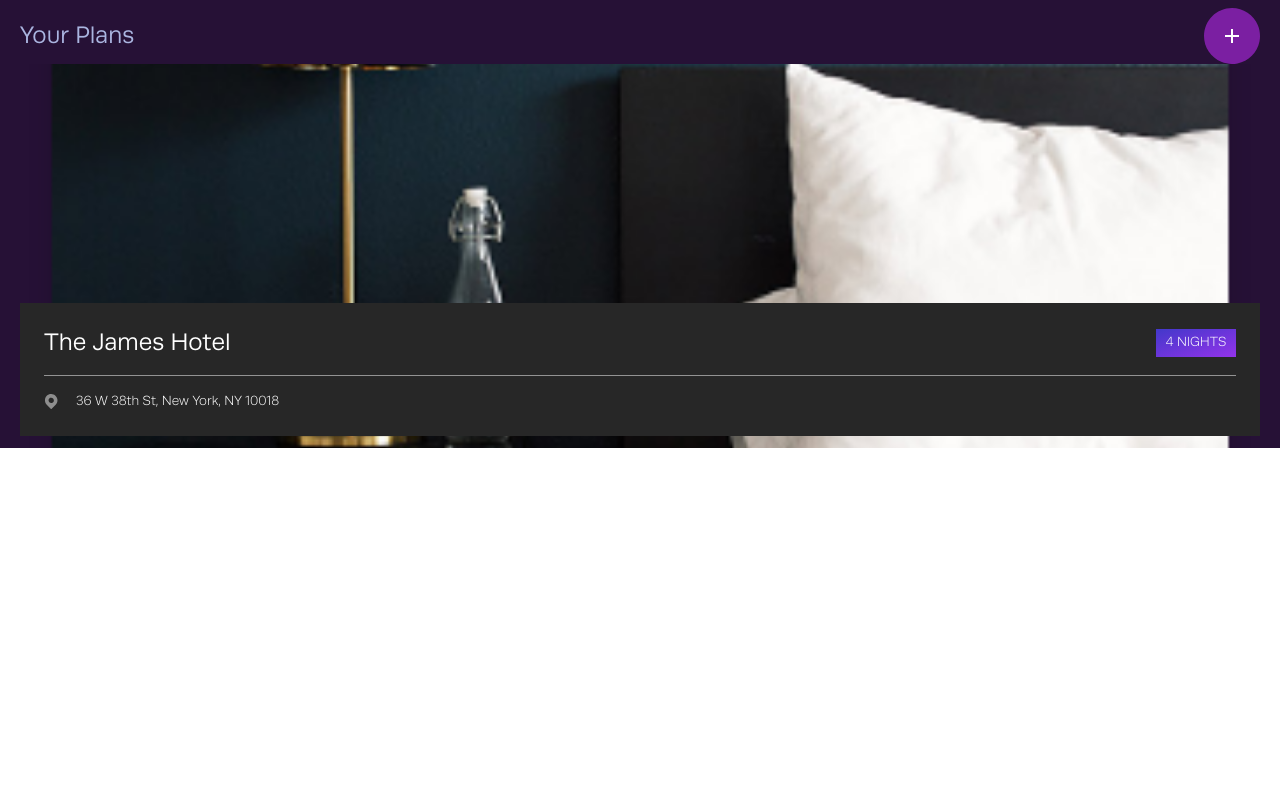
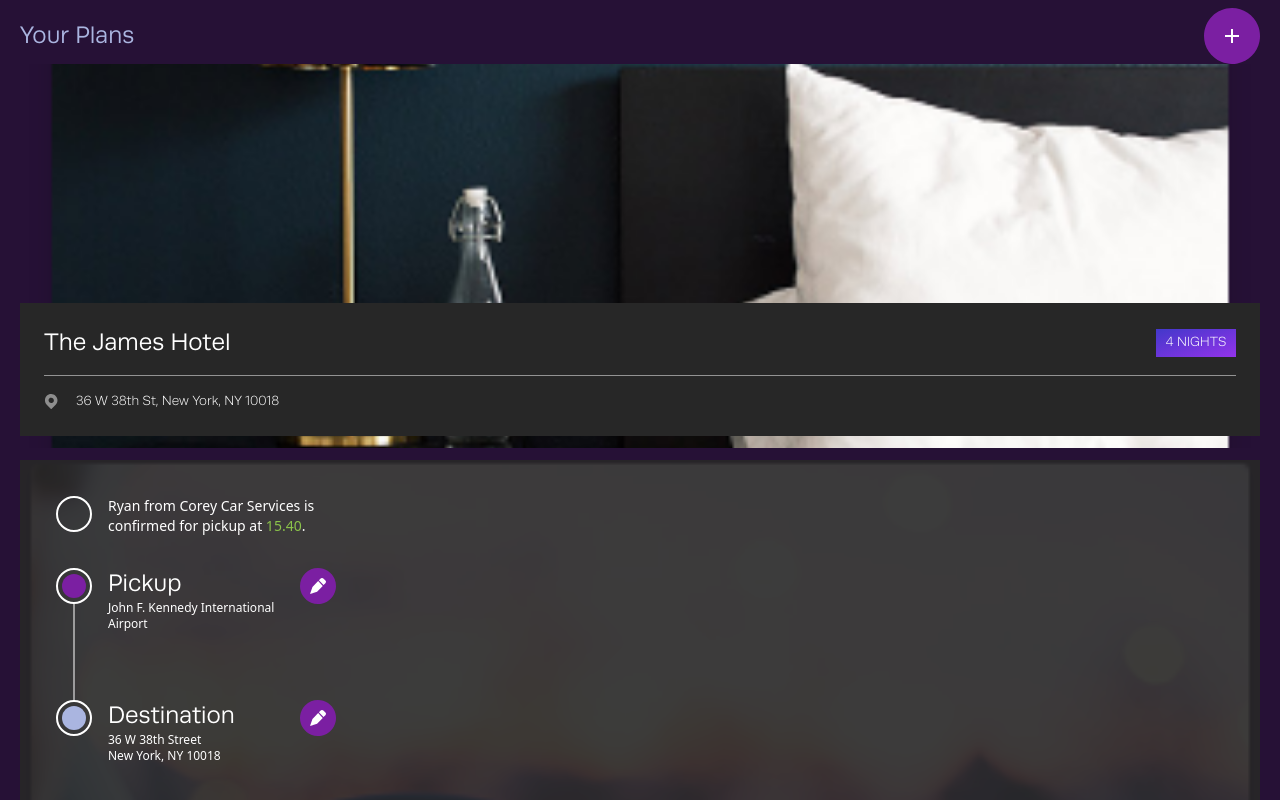
Before and after one commit to allanfernds/teste-pratico-falqon, a React (Vite) app: page / in a window 1280 px wide. Shown: the part 556-1356 px from the top of the page. Before the commit the page ends 1004 px from the top, so only its background shows below. Built offline with nearby package versions, Linux system fonts and the light colour scheme.

Commit message:
transporte card created

```diff
--- /dev/null
+++ b/src/components/TransportationCard.jsx
@@ -0,0 +1,38 @@
+import React from "react";
+import WaypointMark from "./WaypointMark";
+
+function TransportationCard() {
+  return (
+    <div className="bg-driver bg-cover bg-no-repeat mt-3">
+      <div className="bg-custom-soft-black bg-opacity-90 pl-9 py-9">
+        <ol className="flex-col">
+          <li>
+            <div className="flex content-start items-start gap-2 flex-wrap mb-8">
+              <div className="flex-col gap-0">
+                <div className="flex justify-center items-center border-2 border-white w-9 h-9  rounded-full "></div>
+              </div>
+              <div className="flex items-start flex-wrap">
+                <p className="text-white ml-2 text-sm w-52">
+                  Ryan from Corey Car Services is confirmed for pickup at
+                  <span className="text-custom-vivid-green"> 15.40</span>.
+                </p>
+              </div>
+            </div>
+            <WaypointMark
+              vehicle="Pickup"
+              street="John F. Kennedy International "
+              referencePoint="Airport"
+            />
+            <WaypointMark
+              destination={true}
+              street="36 W 38th Street"
+              referencePoint="New York, NY 10018"
+            />
+          </li>
+        </ol>
+      </div>
+    </div>
+  );
+}
+
+export default TransportationCard;
--- a/src/components/UserPlans.jsx
+++ b/src/components/UserPlans.jsx
@@ -2,6 +2,7 @@ import React from "react";
 
 import add_new_btn from "../assets/icons/56px/add_icon.svg";
 import AccomodationCard from "./AccomodationCard";
+import TransportationCard from "./TransportationCard";
 
 function UserPlans() {
   return (
@@ -20,6 +21,7 @@ function UserPlans() {
       </div>
 
       <AccomodationCard />
+      <TransportationCard />
     </section>
   );
 }
--- /dev/null
+++ b/src/components/WaypointMark.jsx
@@ -0,0 +1,42 @@
+import React from "react";
+import pencil_icon from "../assets/icons/36px/pencil_icon.svg";
+
+function WaypointMark({ vehicle, street, referencePoint, destination }) {
+  return (
+    <div className="flex content-start items-start gap-2 flex-wrap">
+      <div className="flex-col gap-0">
+        <div className="flex justify-center items-center border-2 border-white w-9 h-9  rounded-full ">
+          {destination ? (
+            <div className="bg-custom-light-blue rounded-full h-6 w-6"></div>
+          ) : (
+            <div className="bg-custom-bright-purple rounded-full h-6 w-6"></div>
+          )}
+        </div>
+        {destination ? (
+          ""
+        ) : (
+          <div className="bg-white  w-[2px] h-24 mx-auto bg-opacity-50"></div>
+        )}
+      </div>
+      <div className="flex items-start flex-wrap">
+        <div className="flex-col ml-2 justify-between  text-white">
+          <h4 className="font-runda-normal hover:text-purple-700 text-2xl">
+            {destination ? "Destination" : vehicle}
+          </h4>
+          <p className="text-xs w-48">
+            {street} <br /> {referencePoint}
+          </p>
+        </div>
+        <button>
+          <img
+            className="w-[36px] h-[36px]"
+            src={pencil_icon}
+            alt="icone de lapis para edição de rota"
+          />
+        </button>
+      </div>
+    </div>
+  );
+}
+
+export default WaypointMark;
--- a/tailwind.config.js
+++ b/tailwind.config.js
@@ -22,6 +22,7 @@ module.exports = {
             backgroundImage: {
                 'hero': "url('/src/assets/images/hero_image.png')",
                 'accomodation': "url('/src/assets/images/hotel_bed.png')",
+                'driver': "url('/src/assets/images/car_driver.png')",
 
             }
         },
```
